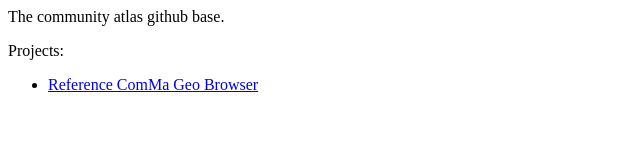
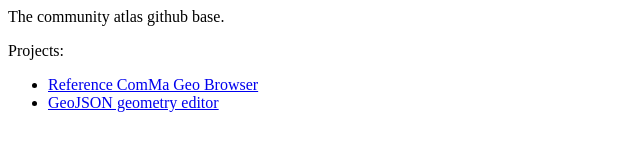
Before and after one commit to community-atlas/community-atlas.github.io, a plain HTML site: page index.html in a window 1280 px wide. Shown: the whole page, without its empty margins (0-640 px from the left). Drawn offline with Linux system fonts and the light colour scheme.

Commit message:
Update index.html

```diff
--- a/index.html
+++ b/index.html
@@ -6,6 +6,7 @@
 <p>Projects:</p>
   <ul>
     <li><A href="commaBrowser/index.html">Reference ComMa Geo Browser</a>
+       <li><A href="geojson-editor/index.html">GeoJSON geometry editor</a>
   </ul>
 </body>
 </html>
```
